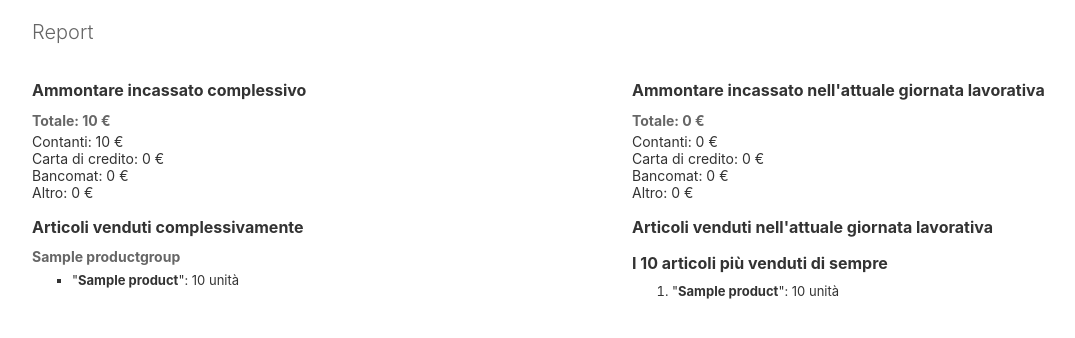
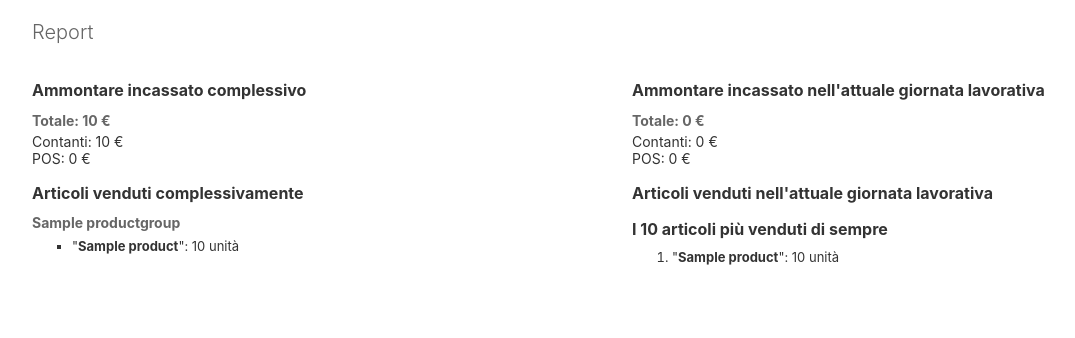
Before and after one commit to frafra/serveurlibre, a Django app: page /report/ in a window 1280 px wide. Shown: the part 60-398 px from the top of the page, without its empty margins (8-1083 px from the left). Run offline with Django 4.2, Linux system fonts and the light colour scheme; tables that the repository leaves empty hold one stand-in row (values such as "Sample post").

Commit message:
Use 'Contanti' and 'POS' only

```diff
--- a/pos/views.py
+++ b/pos/views.py
@@ -48,9 +48,7 @@ def checkout(request, checkout_id):
     offers_height = int(100.0/(len(offers)+1))
     payment_methods = (
         ("C", "Contanti"),
-        ("T", "Carta di credito"),
-        ("B", "Bancomat"),
-        ("A", "Altro"),
+        ("P", "POS"),
     )
     context['products'] = products
     context['categories'] = categories
@@ -140,16 +138,12 @@ def report(request):
     # Incassi giornalieri
     today = today_orders.aggregate(Sum('amount'))['amount__sum'] or 0
     cash = today_orders.filter(payment_method="C").aggregate(Sum('amount'))['amount__sum'] or 0
-    card = today_orders.filter(payment_method="T").aggregate(Sum('amount'))['amount__sum'] or 0
-    bancomat = today_orders.filter(payment_method="B").aggregate(Sum('amount'))['amount__sum'] or 0
-    other = today_orders.filter(payment_method="A").aggregate(Sum('amount'))['amount__sum'] or 0
+    pos = today_orders.filter(payment_method="P").aggregate(Sum('amount'))['amount__sum'] or 0
     # Incassi totali
     orders = Order.objects.all()
     every = orders.aggregate(Sum('amount'))['amount__sum'] or 0
     every_cash = orders.filter(payment_method="C").aggregate(Sum('amount'))['amount__sum'] or 0
-    every_card = orders.filter(payment_method="T").aggregate(Sum('amount'))['amount__sum'] or 0
-    every_bancomat = orders.filter(payment_method="B").aggregate(Sum('amount'))['amount__sum'] or 0
-    every_other = orders.filter(payment_method="A").aggregate(Sum('amount'))['amount__sum'] or 0
+    every_pos = orders.filter(payment_method="P").aggregate(Sum('amount'))['amount__sum'] or 0
     # Riepilogo dei prodotti con le relative quantità vendute
     grouped = {}
     groups = ProductGroup.objects.all().order_by('name')
@@ -164,14 +158,10 @@ def report(request):
     context['topsellers'] = topsellers
     context['today'] = today
     context['cash'] = cash
-    context['card'] = card
-    context['bancomat'] = bancomat
-    context['other'] = other
+    context['pos'] = pos
     context['every'] = every
     context['every_cash'] = every_cash
-    context['every_card'] = every_card
-    context['every_bancomat'] = every_bancomat
-    context['every_other'] = every_other
+    context['every_pos'] = every_pos
     context['grouped'] = grouped
     return render(request, 'pos/report.html', context)
 
--- a/templates/pos/report.html
+++ b/templates/pos/report.html
@@ -10,18 +10,14 @@
 <h2>Ammontare incassato complessivo</h2>
 <h3>Totale: {{ every | intcomma }} €</h3>
 Contanti: {{ every_cash | intcomma }} €<br />
-Carta di credito: {{ every_card | intcomma }} €<br />
-Bancomat: {{ every_bancomat | intcomma }} €<br />
-Altro: {{ every_other | intcomma }} €
+POS: {{ every_pos | intcomma }} €
 </div>
 
 <div style="width: 50%; float: right">
 <h2>Ammontare incassato nell'attuale giornata lavorativa</h2>
 <h3>Totale: {{ today | intcomma }} €</h3>
 Contanti: {{ cash | intcomma }} €<br />
-Carta di credito: {{ card | intcomma }} €<br />
-Bancomat: {{ bancomat | intcomma }} €<br />
-Altro: {{ other | intcomma }} €
+POS: {{ pos | intcomma }} €
 </div>
 
 </div>
```
